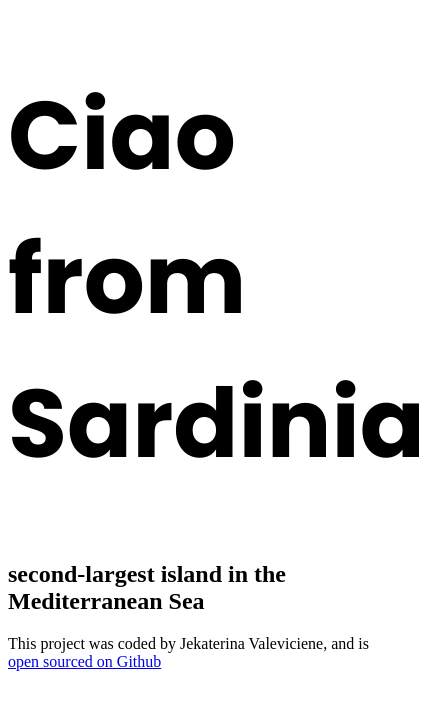
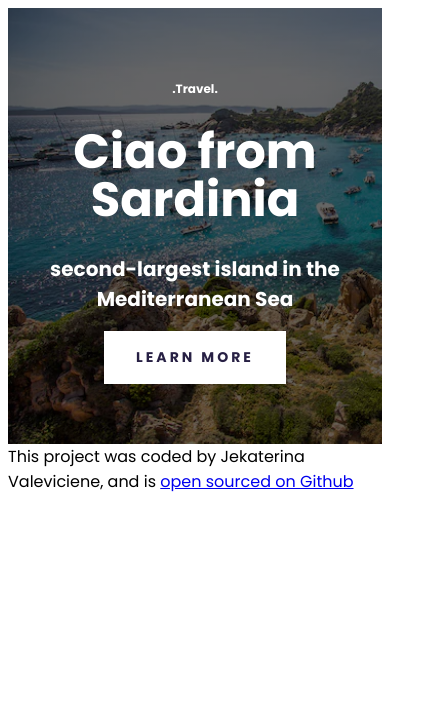
Before and after one commit to JK932-coder/sardinia-travel-project, a plain HTML site: page index.html in a window 390 px wide. Shown: the whole page, 425 px wide, since content can reach past the window. Drawn offline with Linux system fonts and the light colour scheme; a web font is replaced by a local one.

Commit message:
Build out hero section

```diff
--- a/index.html
+++ b/index.html
@@ -13,8 +13,14 @@
     <link rel="stylesheet" href="src/style.css" />
   </head>
   <body>
+    <div class="container">
+    <header>
+    <h3>.Travel.</h3>
     <h1>Ciao from Sardinia</h1>
     <h2>second-largest island in the Mediterranean Sea</h2>
+    <a href="#more"> Learn More</a>
+    </div>
+    </header>
     <footer>
       This project was coded by Jekaterina Valeviciene, and is
       <a
--- a/src/style.css
+++ b/src/style.css
@@ -1,7 +1,73 @@
-h1 {
-    font-family: "Poppins", sans-serif;
+body {
+  font-family: "Poppins", sans-serif;
+}
+
+header {
+  background-image: linear-gradient(rgba(0, 0, 0, 0.6), rgba(0, 0, 0, 0.6)), url("../src/sardinia1.png");
+  background-repeat: no-repeat;
+  background-size: cover;
+  color: white;
+  background-color:  #F8F8F8;
+;
+  text-align: center;
+  padding: 200px 0;
+}
+
+.container {
+  max-width: 1400px;
+  margin: 0 auto;
+  text-align: center;
+  color: white;
+}
+
+ header h1 {
   font-weight: 700;
-  font-style: normal;
   font-size: 96px;
-  line-height: 144px;
+  line-height: 1;
+  margin: 30px 0;
 }
+
+ hearder h2 {
+  font-weight: 400;
+  font-size: 40px;
+  line-height: 1.5;
+  margin: 0;
+}
+hearder h3 {
+  font-weight: 900;
+  font-size: 24px;
+  line-height: 1.5px;
+  letter-spacing: 5px;
+  margin: 0;
+
+}
+header a {
+font-weight: 700;
+font-size: 14px;
+line-height: 21px;
+letter-spacing: 3px;
+text-align: center;
+text-transform: uppercase;
+background-color: white;
+padding: 16px 32px;
+gap: 10px;
+text-decoration: none;
+color:#272044;
+display: inline-block;
+margin: top 32px;
+}
+
+@media (max-width:900px) {
+  header {
+    padding: 60px 0;
+  }
+ header h1 {
+    font-size: 48px;
+  }
+  header h2 {
+    font-size: 20px;
+  }
+  header h3 {
+    font-size: 12px;
+  }
+}
```
Also changed, not shown: src/sardinia1.png (renamed from src/sardinia1.webp).
